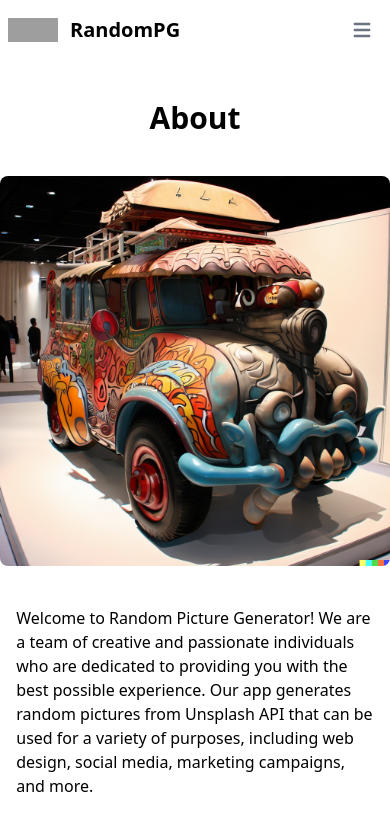
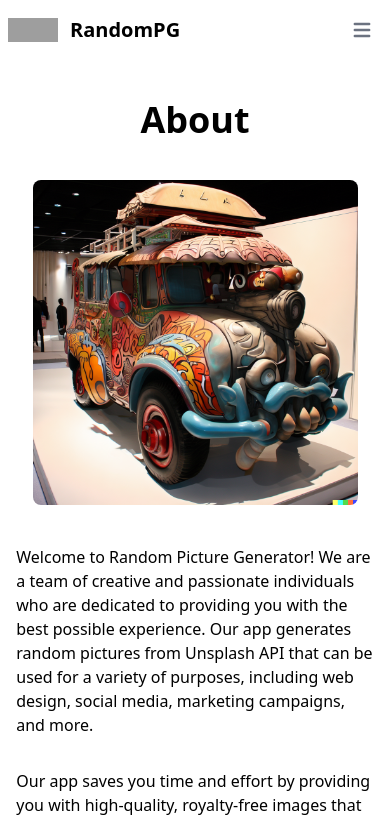
Before and after one commit to aynaever/random-photo, a Next.js app: page /about in a window 390 px wide. Shown: the top 821 px of the page. Built offline with nearby package versions, Linux system fonts and the light colour scheme; grey boxes are pictures that could not be loaded.

Commit message:
optimize responsiveness in about page

```diff
--- a/pages/about.js
+++ b/pages/about.js
@@ -12,8 +12,8 @@ export default function About() {
 			<Layout>
 			<main>
 
-					<h1 className="mx-auto my-10 text-3xl font-bold text-center">About</h1>
-				    <Image className="mx-auto mb-10 rounded-lg" href="/" src="/zang_car.png" alt="a zang car" width={400} height={400}/>
+				<h1 className="mx-auto my-10 text-4xl md:text-5xl font-bold text-center">About</h1>
+				<Image className="mx-auto w-5/6 sm:w-1/2 lg:w-1/4 mb-10 rounded-lg" href="/" src="/zang_car.png" alt="a zang car" width={400} height={400}/>
 
 				<section className="w-11/12 lg:w-9/12 xl:w-7/12 mx-auto">
 					<p className="mb-8">Welcome to Random Picture Generator! We are a team of creative and passionate individuals who are dedicated to providing you with the best possible experience. Our app generates random pictures from Unsplash API that can be used for a variety of purposes, including web design, social media, marketing campaigns, and more.</p>
```
